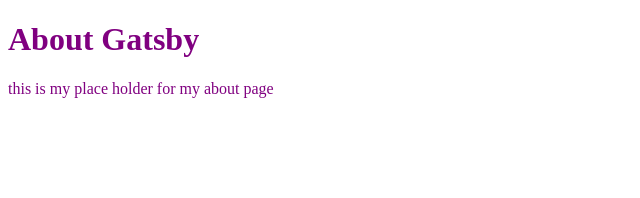
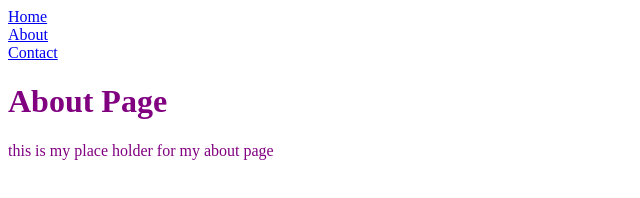
Before and after one commit to joshie-2/gatsby_netlify_tutorial, a Gatsby site: page /about in a window 1280 px wide. Shown: the whole page, without its empty margins (0-640 px from the left). Built offline with nearby package versions, Linux system fonts and the light colour scheme; Gatsby itself is replaced by a stand-in of ours.

Commit message:
added navbar compnent & updated header prop

```diff
--- a/src/pages/about.js
+++ b/src/pages/about.js
@@ -1,9 +1,11 @@
 import React from "react"
+import NavBar from "../components/navBar"
 import Header from "../components/header"
 export default function About() {
   return (
     <div style={{ color: `purple` }}>
-      <Header headerText="About Gatsby" />
+      <NavBar />
+      <Header headerText="About Page" />
       <p>this is my place holder for my about page</p>
     </div>
   )
```
